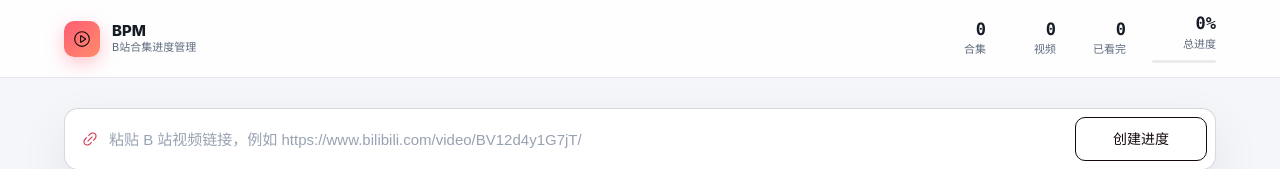
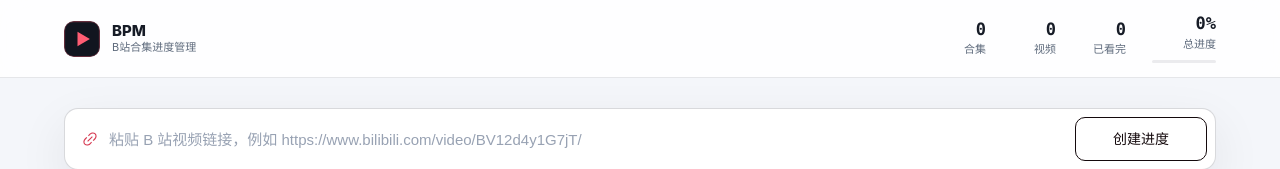
Before and after one commit to Adolsun/bpm-frontend, a Vue app: page / in a window 1280 px wide. Shown: the top 169 px of the page. Built offline with nearby package versions, Linux system fonts and the light colour scheme; no server answers.

Commit message:
feat: 标题栏使用品牌图标

```diff
--- a/src/App.vue
+++ b/src/App.vue
@@ -4,7 +4,7 @@
             <div class="masthead-inner">
                 <div class="brand">
                     <div class="brand-mark" aria-hidden="true">
-                        <el-icon :size="18"><VideoPlay /></el-icon>
+                        <img src="/bpm-mark.svg" alt="" class="brand-mark-img" />
                     </div>
                     <div class="brand-copy">
                         <strong class="brand-name">BPM</strong>
@@ -241,7 +241,7 @@
 <script setup lang="ts">
 import { computed, nextTick, onMounted, onUnmounted, ref, watch } from "vue";
 import { ElMessage } from "element-plus";
-import { Link, Minus, Plus, VideoPause, VideoPlay } from "@element-plus/icons-vue";
+import { Link, Minus, Plus, VideoPause } from "@element-plus/icons-vue";
 import draggable from "vuedraggable";
 import {
     changeWatchedCount,
@@ -525,12 +525,14 @@
         width: 36px;
         height: 36px;
         border-radius: 10px;
-        display: grid;
-        place-items: center;
-        color: #14090c;
-        background: linear-gradient(135deg, $coral, #ff8b6b);
-        box-shadow: 0 6px 18px rgba(255, 93, 115, 0.35);
+        overflow: hidden;
         flex-shrink: 0;
+    }
+
+    .brand-mark-img {
+        width: 100%;
+        height: 100%;
+        display: block;
     }
 
     .brand-copy {
```
